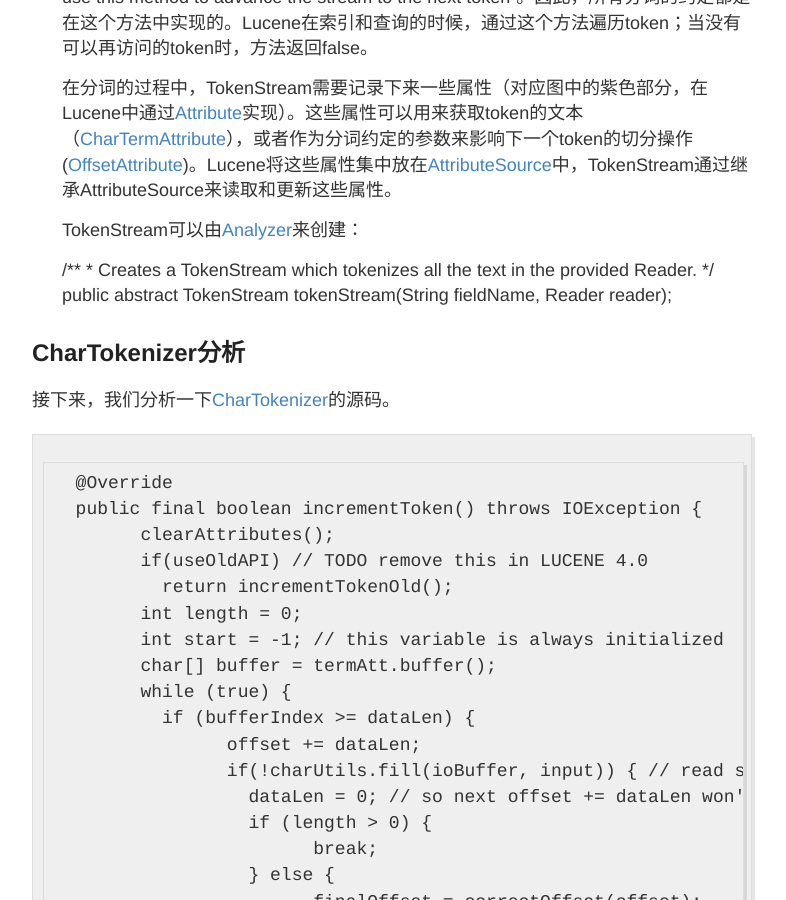
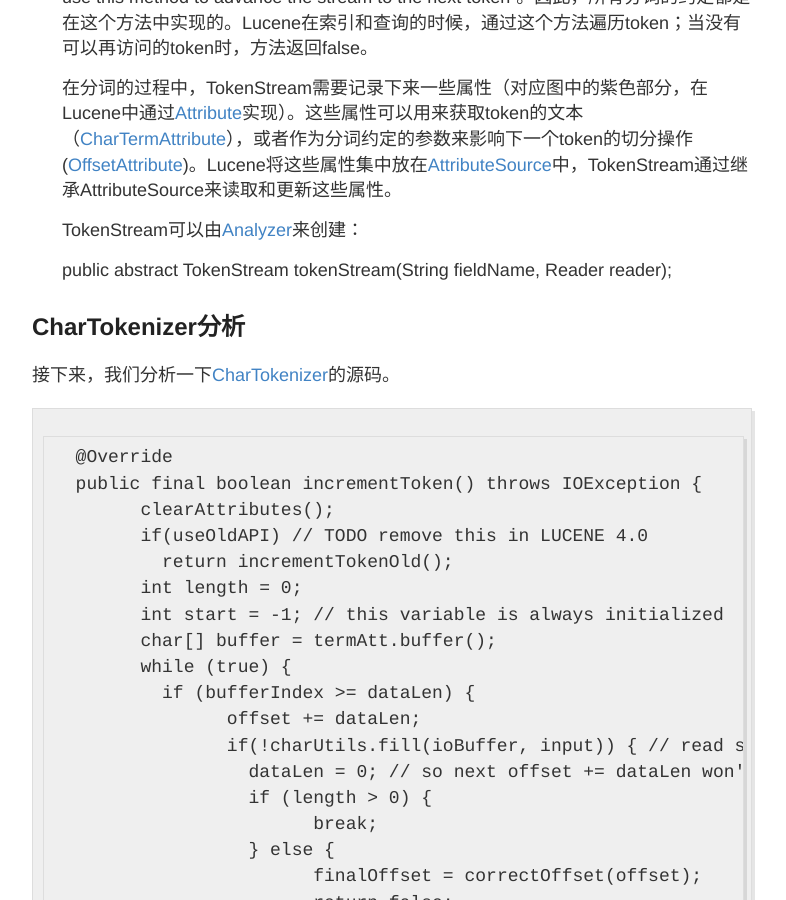
Before and after one commit to CC213/cc213.github.io, a Jekyll site: the page built from _posts/2015-02-03-Lucene分词器.md, in a window 1280 px wide and 900 px high, scrolled down 1722 px. Shown: the whole window, without its empty margins (248-1034 px from the left). Built offline with Jekyll 4.4.1, drawn with Linux system fonts in a browser that asks for light colours; nearby versions of some CDN libraries; Markdown is read by kramdown in place of the engine named in the settings; comment, search, counter and statistics services are not loaded.

Commit message:
no message

```diff
--- a/_posts/2015-02-03-Lucene分词器.md
+++ b/_posts/2015-02-03-Lucene分词器.md
@@ -36,9 +36,6 @@
 	TokenStream可以由[Analyzer](http://lucene.apache.org/core/3_5_0/api/all/org/apache/lucene/analysis/Analyzer.html)来创建：
 
 	<!-- lang:java -->
-		/**
-		 * Creates a TokenStream which tokenizes all the text in the provided Reader.
-		 */
 		public abstract TokenStream tokenStream(String fieldName, Reader reader);
 
 ## CharTokenizer分析
```
